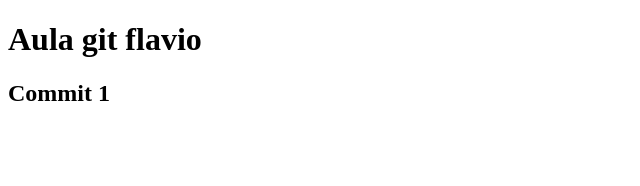
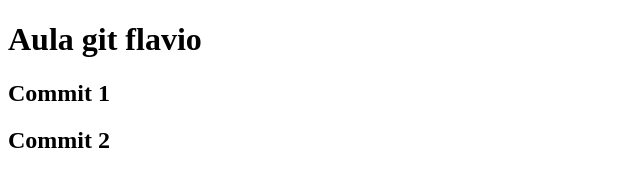
Before and after one commit to RafaDev01/aula-git-flavio, a plain HTML site: page index.html in a window 1280 px wide. Shown: the whole page, without its empty margins (0-640 px from the left). Drawn offline with Linux system fonts and the light colour scheme.

Commit message:
Update index.html

```diff
--- a/index.html
+++ b/index.html
@@ -8,6 +8,7 @@
 <body>
     <h1>Aula git flavio</h1>
     <h2>Commit 1</h1>
+    <h2>Commit 2</h1>
     <script src="index.html"></script>
 </body>
 </html>
```
